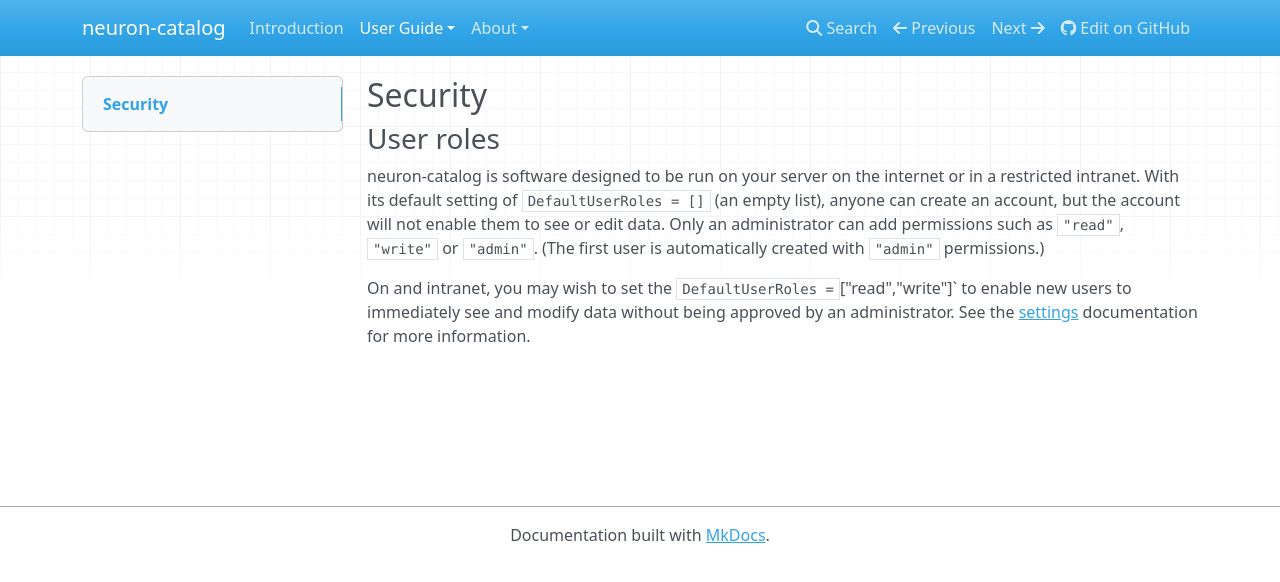
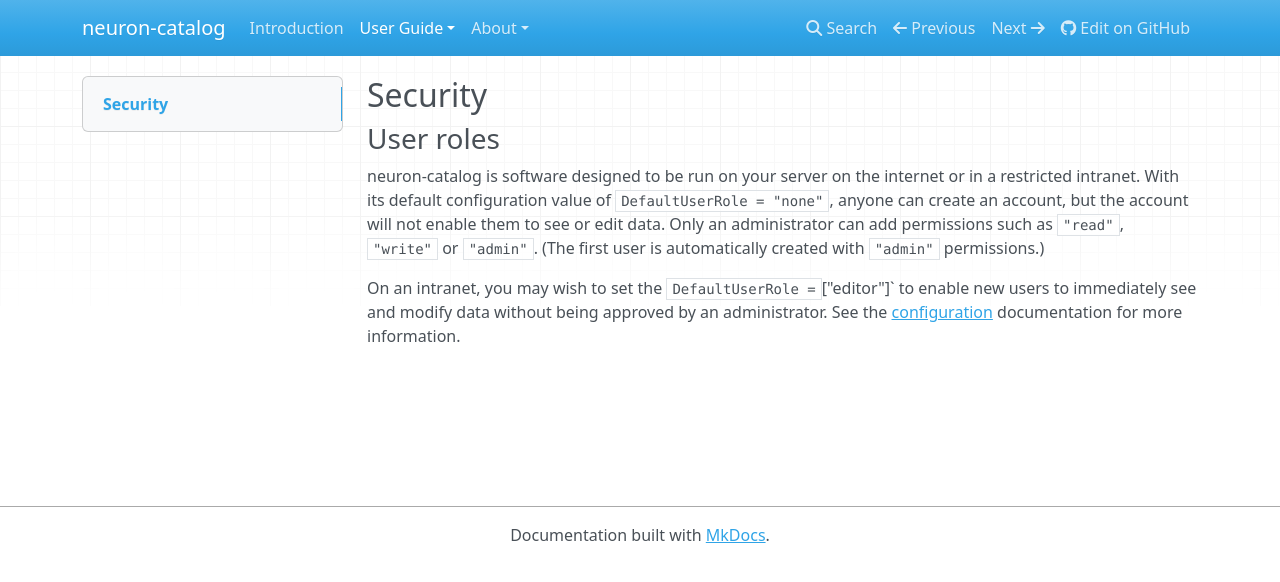
Before and after one commit to strawlab/neuron-catalog, an MkDocs documentation site: the page built from docs/security.md, in a window 1280 px wide. Shown: the top 582 px of the page. Built offline with MkDocs 1.6.1, drawn with Linux system fonts in a browser that asks for light colours; nearby versions of some CDN libraries; old or Windows-style settings are respelled for this version of MkDocs.

Commit message:
DefaultUserRole is now a run-time setting set from the /config page

```diff
--- a/docs/security.md
+++ b/docs/security.md
@@ -3,13 +3,13 @@
 ### User roles
 
 neuron-catalog is software designed to be run on your server on the internet or
-in a restricted intranet. With its default setting of `DefaultUserRoles = []`
-(an empty list), anyone can create an account, but the account will not enable
-them to see or edit data. Only an administrator can add permissions such as
-`"read"`, `"write"` or `"admin"`. (The first user is automatically created with
-`"admin"` permissions.)
+in a restricted intranet. With its default configuration value of
+`DefaultUserRole = "none"`, anyone can create an account, but the account will
+not enable them to see or edit data. Only an administrator can add permissions
+such as `"read"`, `"write"` or `"admin"`. (The first user is automatically
+created with `"admin"` permissions.)
 
-On and intranet, you may wish to set the `DefaultUserRoles =
-`["read","write"]` to enable new users to immediately see and modify data
-without being approved by an administrator. See the
-[settings](settings.md) documentation for more information.
+On an intranet, you may wish to set the `DefaultUserRole = `["editor"]` to
+enable new users to immediately see and modify data without being approved by an
+administrator. See the [configuration](configuration.md) documentation for more
+information.
```
Also changed, not shown: docs/configuration.md (+7 -0 lines), docs/release-notes.md (+4 -0 lines), docs/settings.md (+3 -8 lines), 5 other files.
